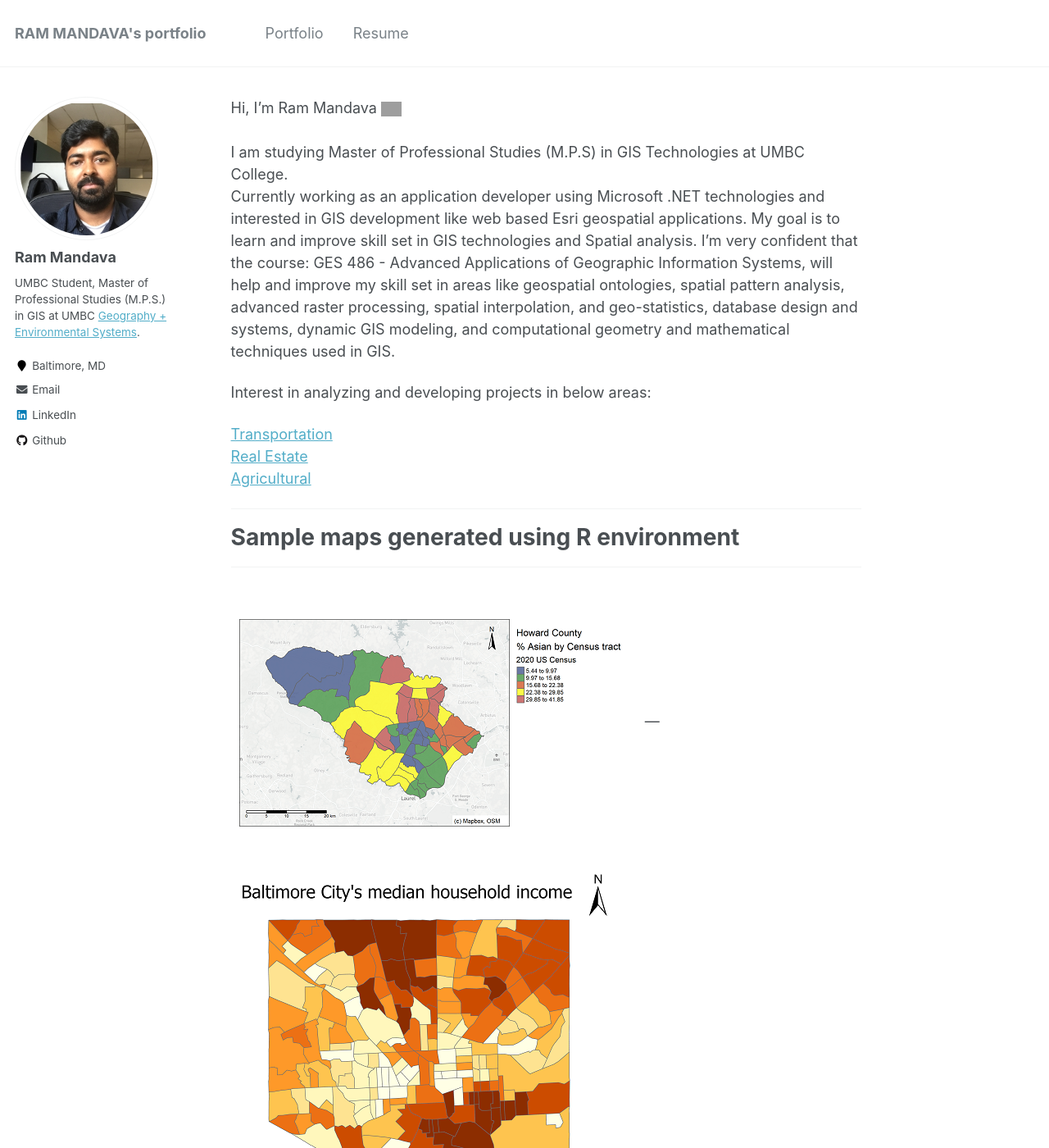
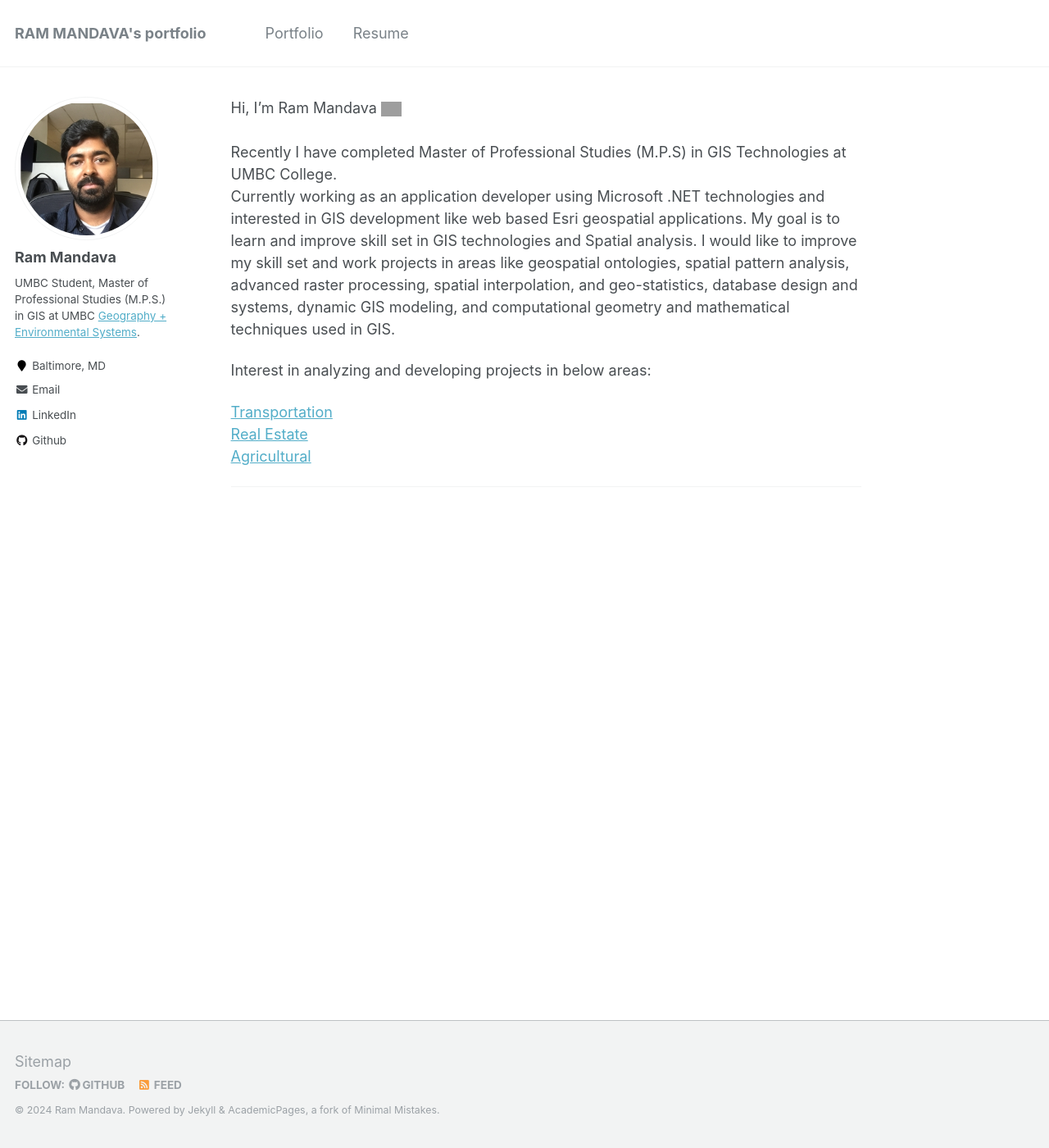
Before and after one commit to mandavaram/mandavaram.github.io, a Jekyll site: the page built from index.md, in a window 1280 px wide and 1400 px high. Shown: the whole window at 82% size. Built offline with Jekyll 4.4.1, drawn with Linux system fonts in a browser that asks for light colours; our own code applies the rules of GitHub Pages for plain Markdown files; grey boxes are pictures that could not be loaded.

Commit message:
Update index.md

```diff
--- a/index.md
+++ b/index.md
@@ -1,9 +1,9 @@
 Hi, I'm Ram Mandava <img src="https://media.giphy.com/media/hvRJCLFzcasrR4ia7z/giphy.gif" width="25px">
 <br>
 <br>
-I am studying Master of Professional Studies (M.P.S) in GIS Technologies at UMBC College.
+Recently I have completed Master of Professional Studies (M.P.S) in GIS Technologies at UMBC College.
 <br>
-Currently working as an application developer using Microsoft .NET technologies and interested in GIS development like web based Esri geospatial applications. My goal is to learn and improve skill set in GIS technologies and Spatial analysis. I'm very confident that the course: GES 486 - Advanced Applications of Geographic Information Systems, will help and improve my skill set in areas like geospatial ontologies, spatial pattern analysis, advanced raster processing, spatial interpolation, and geo-statistics, database design and systems, dynamic GIS modeling, and computational geometry and mathematical techniques used in GIS.
+Currently working as an application developer using Microsoft .NET technologies and interested in GIS development like web based Esri geospatial applications. My goal is to learn and improve skill set in GIS technologies and Spatial analysis. I would like to improve my skill set and work projects in areas like geospatial ontologies, spatial pattern analysis, advanced raster processing, spatial interpolation, and geo-statistics, database design and systems, dynamic GIS modeling, and computational geometry and mathematical techniques used in GIS.
 
 Interest in analyzing and developing projects in below areas:
 
@@ -12,9 +12,3 @@
 [Agricultural](https://opendata.maryland.gov/browse?category=agriculture)<br>
 
 -----------------
-
-# Sample maps generated using R environment
------------------
-![Howard County % Asian population map](/images/Howard_County_Asian_map.png "Howard County % Asian population map")
----
-![Baltimore City household income map](/images/baltimore_household_income.png "Baltimore City household income map")
```
